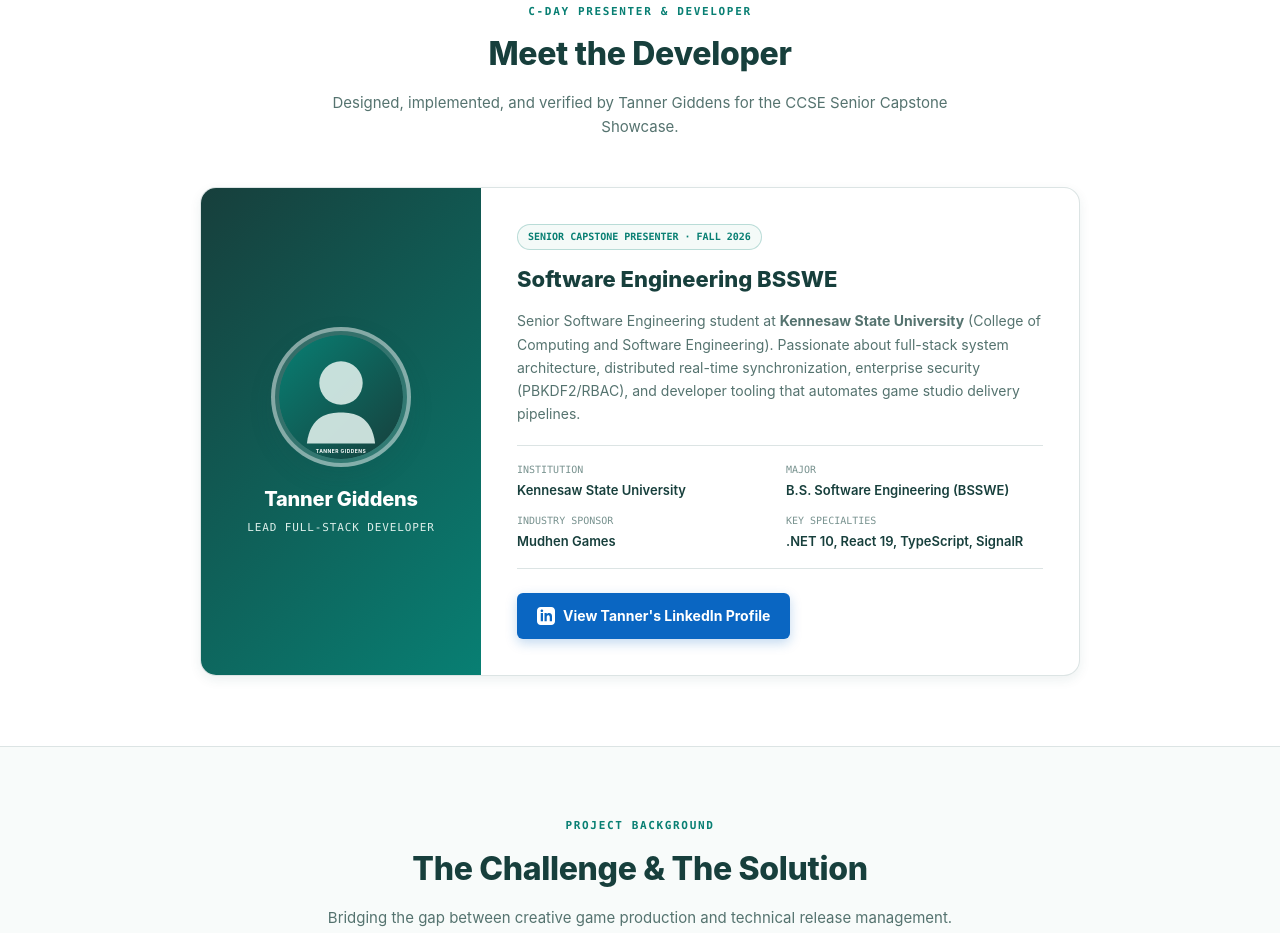
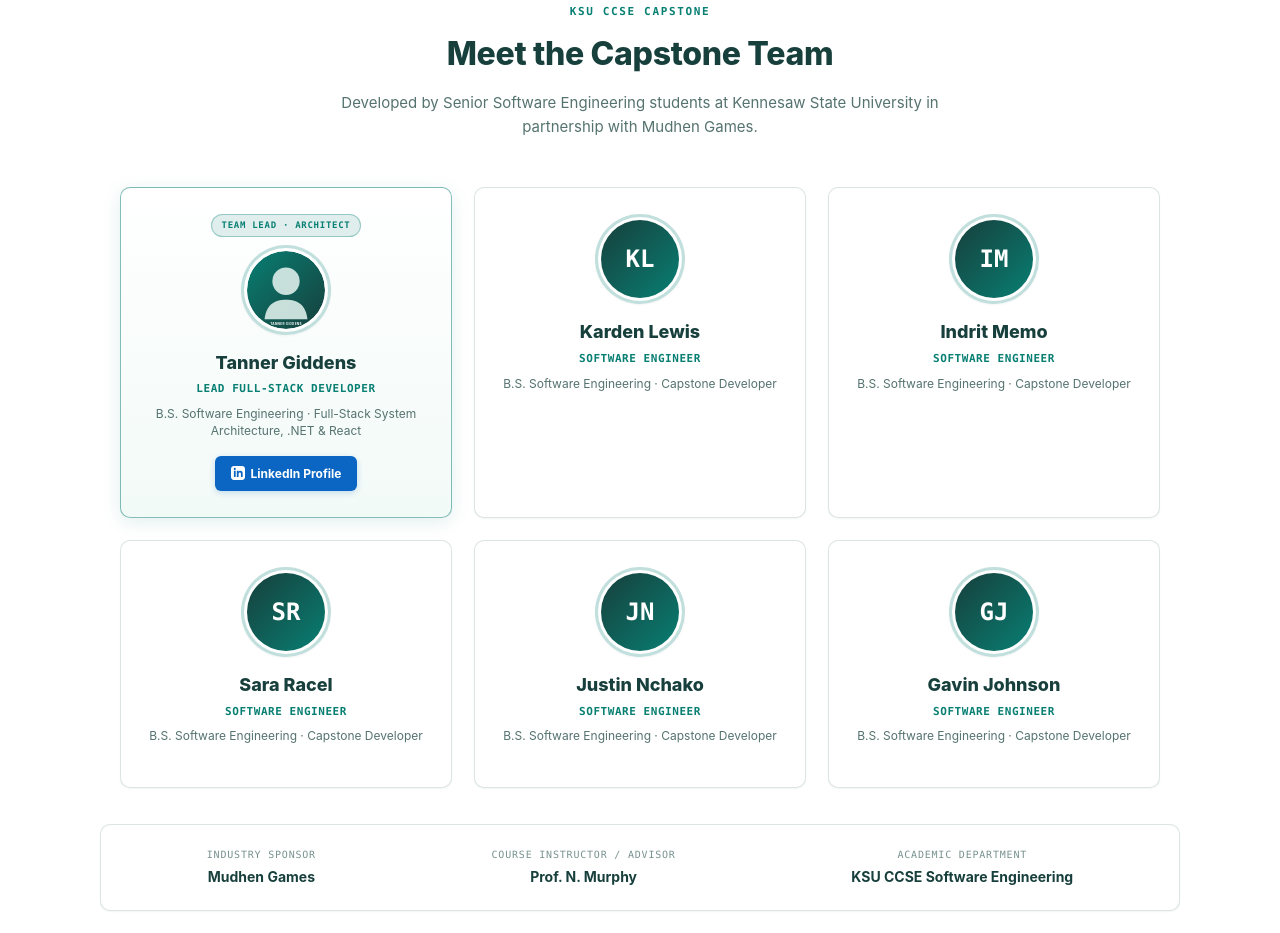
Before and after one commit to tannergiddens/mudhen-cday, a plain HTML site: page index.html in a window 1280 px wide. Shown: the part 717-1650 px from the top of the page. Drawn offline with Linux system fonts and the light colour scheme.

Commit message:
feat: expand team section to feature full capstone team and advisors

```diff
--- a/index.html
+++ b/index.html
@@ -25,7 +25,7 @@
       </div>
       <ul class="nav-links">
         <li><a href="#about" class="nav-link">About</a></li>
-        <li><a href="#developer" class="nav-link">Developer</a></li>
+        <li><a href="#team" class="nav-link">Team</a></li>
         <li><a href="#features" class="nav-link">Features</a></li>
         <li><a href="#architecture" class="nav-link">Tech Stack</a></li>
       </ul>
@@ -58,8 +58,8 @@
           </svg>
           Connect with Tanner on LinkedIn
         </a>
-        <a href="#developer" class="btn btn-secondary">
-          View Developer Profile
+        <a href="#team" class="btn btn-secondary">
+          Meet the Capstone Team
         </a>
       </div>
 
@@ -84,59 +84,99 @@
     </div>
   </header>
 
-  <!-- Developer Profile Spotlight -->
-  <section id="developer" class="section section-alt">
+  <!-- Capstone Team Section -->
+  <section id="team" class="section section-alt">
     <div class="container">
       <div class="section-header">
-        <span class="section-tag">C-Day Presenter & Developer</span>
-        <h3 class="section-title">Meet the Developer</h3>
-        <p class="section-desc">Designed, implemented, and verified by Tanner Giddens for the CCSE Senior Capstone Showcase.</p>
+        <span class="section-tag">KSU CCSE Capstone</span>
+        <h3 class="section-title">Meet the Capstone Team</h3>
+        <p class="section-desc">Developed by Senior Software Engineering students at Kennesaw State University in partnership with Mudhen Games.</p>
       </div>
 
-      <div class="profile-card">
-        <div class="profile-media">
-          <div class="profile-avatar-wrap">
-            <!-- Uses tanner.jpg if present, otherwise clean SVG avatar -->
-            <img src="assets/tanner.jpg" onerror="this.onerror=null; this.src='assets/tanner-placeholder.svg';" alt="Tanner Giddens" class="profile-avatar">
+      <div class="team-grid">
+        <!-- Tanner Giddens (Team Lead & Featured) -->
+        <div class="team-card featured">
+          <span class="team-badge-lead">Team Lead · Architect</span>
+          <div class="team-avatar-wrap">
+            <img src="assets/tanner.jpg" onerror="this.onerror=null; this.src='assets/tanner-placeholder.svg';" alt="Tanner Giddens" class="team-avatar-img">
           </div>
-          <h4 class="profile-media-name">Tanner Giddens</h4>
-          <span class="profile-media-title">Lead Full-Stack Developer</span>
+          <h4 class="team-name">Tanner Giddens</h4>
+          <span class="team-role">Lead Full-Stack Developer</span>
+          <p class="team-major">B.S. Software Engineering · Full-Stack System Architecture, .NET & React</p>
+          <div class="team-actions">
+            <a href="https://www.linkedin.com/in/tanner-giddens-1ab155346/" target="_blank" rel="noopener noreferrer" class="btn-linkedin-team">
+              <svg width="14" height="14" viewBox="0 0 24 24" fill="currentColor">
+                <path d="M19 0h-14c-2.761 0-5 2.239-5 5v14c0 2.761 2.239 5 5 5h14c2.762 0 5-2.239 5-5v-14c0-2.761-2.238-5-5-5zm-11 19h-3v-11h3v11zm-1.5-12.268c-.966 0-1.75-.79-1.75-1.764s.784-1.764 1.75-1.764 1.75.79 1.75 1.764-.783 1.764-1.75 1.764zm13.5 12.268h-3v-5.604c0-3.368-4-3.113-4 0v5.604h-3v-11h3v1.765c1.396-2.586 7-2.777 7 2.476v6.759z"/>
+              </svg>
+              LinkedIn Profile
+            </a>
+          </div>
         </div>
 
-        <div class="profile-content">
-          <span class="profile-badge">Senior Capstone Presenter · Fall 2026</span>
-          <h4 class="profile-heading">Software Engineering BSSWE</h4>
-          <p class="profile-bio">
-            Senior Software Engineering student at <strong>Kennesaw State University</strong> (College of Computing and Software Engineering). Passionate about full-stack system architecture, distributed real-time synchronization, enterprise security (PBKDF2/RBAC), and developer tooling that automates game studio delivery pipelines.
-          </p>
+        <!-- Karden Lewis -->
+        <div class="team-card">
+          <div class="team-avatar-wrap">
+            <div class="team-avatar-initials">KL</div>
+          </div>
+          <h4 class="team-name">Karden Lewis</h4>
+          <span class="team-role">Software Engineer</span>
+          <p class="team-major">B.S. Software Engineering · Capstone Developer</p>
+        </div>
 
-          <div class="profile-details">
-            <div class="detail-item">
-              <span class="detail-label">Institution</span>
-              <span class="detail-value">Kennesaw State University</span>
-            </div>
-            <div class="detail-item">
-              <span class="detail-label">Major</span>
-              <span class="detail-value">B.S. Software Engineering (BSSWE)</span>
-            </div>
-            <div class="detail-item">
-              <span class="detail-label">Industry Sponsor</span>
-              <span class="detail-value">Mudhen Games</span>
-            </div>
-            <div class="detail-item">
-              <span class="detail-label">Key Specialties</span>
-              <span class="detail-value">.NET 10, React 19, TypeScript, SignalR</span>
-            </div>
+        <!-- Indrit Memo -->
+        <div class="team-card">
+          <div class="team-avatar-wrap">
+            <div class="team-avatar-initials">IM</div>
           </div>
+          <h4 class="team-name">Indrit Memo</h4>
+          <span class="team-role">Software Engineer</span>
+          <p class="team-major">B.S. Software Engineering · Capstone Developer</p>
+        </div>
 
-          <div class="profile-actions">
-            <a href="https://www.linkedin.com/in/tanner-giddens-1ab155346/" target="_blank" rel="noopener noreferrer" class="btn-linkedin-big">
-              <svg width="18" height="18" viewBox="0 0 24 24" fill="currentColor">
-                <path d="M19 0h-14c-2.761 0-5 2.239-5 5v14c0 2.761 2.239 5 5 5h14c2.762 0 5-2.239 5-5v-14c0-2.761-2.238-5-5-5zm-11 19h-3v-11h3v11zm-1.5-12.268c-.966 0-1.75-.79-1.75-1.764s.784-1.764 1.75-1.764 1.75.79 1.75 1.764-.783 1.764-1.75 1.764zm13.5 12.268h-3v-5.604c0-3.368-4-3.113-4 0v5.604h-3v-11h3v1.765c1.396-2.586 7-2.777 7 2.476v6.759z"/>
-              </svg>
-              View Tanner's LinkedIn Profile
-            </a>
+        <!-- Sara Racel -->
+        <div class="team-card">
+          <div class="team-avatar-wrap">
+            <div class="team-avatar-initials">SR</div>
           </div>
+          <h4 class="team-name">Sara Racel</h4>
+          <span class="team-role">Software Engineer</span>
+          <p class="team-major">B.S. Software Engineering · Capstone Developer</p>
+        </div>
+
+        <!-- Justin Nchako -->
+        <div class="team-card">
+          <div class="team-avatar-wrap">
+            <div class="team-avatar-initials">JN</div>
+          </div>
+          <h4 class="team-name">Justin Nchako</h4>
+          <span class="team-role">Software Engineer</span>
+          <p class="team-major">B.S. Software Engineering · Capstone Developer</p>
+        </div>
+
+        <!-- Gavin Johnson -->
+        <div class="team-card">
+          <div class="team-avatar-wrap">
+            <div class="team-avatar-initials">GJ</div>
+          </div>
+          <h4 class="team-name">Gavin Johnson</h4>
+          <span class="team-role">Software Engineer</span>
+          <p class="team-major">B.S. Software Engineering · Capstone Developer</p>
+        </div>
+      </div>
+
+      <!-- Advisors & Sponsor bar -->
+      <div class="advisor-sponsor-bar">
+        <div>
+          <div class="advisor-item-title">Industry Sponsor</div>
+          <div class="advisor-item-value">Mudhen Games</div>
+        </div>
+        <div>
+          <div class="advisor-item-title">Course Instructor / Advisor</div>
+          <div class="advisor-item-value">Prof. N. Murphy</div>
+        </div>
+        <div>
+          <div class="advisor-item-title">Academic Department</div>
+          <div class="advisor-item-value">KSU CCSE Software Engineering</div>
         </div>
       </div>
     </div>
--- a/styles.css
+++ b/styles.css
@@ -321,150 +321,165 @@ img {
   color: var(--text-muted);
 }
 
-.profile-card {
-  background: #ffffff;
-  border: 1px solid var(--dark-border);
-  border-radius: var(--radius-lg);
-  overflow: hidden;
-  box-shadow: var(--shadow-md);
+/* ── TEAM GRID (MEET THE CAPSTONE TEAM) ── */
+.team-grid {
   display: grid;
-  grid-template-columns: 280px 1fr;
-  max-width: 880px;
+  grid-template-columns: repeat(auto-fit, minmax(280px, 1fr));
+  gap: 22px;
+  max-width: 1040px;
   margin: 0 auto;
 }
 
-.profile-media {
-  background: linear-gradient(135deg, #173f3c 0%, #087f73 100%);
+.team-card {
+  background: #ffffff;
+  border: 1px solid var(--dark-border);
+  border-radius: var(--radius-md);
+  padding: 26px 20px;
+  box-shadow: var(--shadow-sm);
   display: flex;
   flex-direction: column;
   align-items: center;
-  justify-content: center;
-  padding: 36px 24px;
   text-align: center;
-  color: #fff;
+  transition: all 0.2s ease;
+  position: relative;
 }
 
-.profile-avatar-wrap {
-  width: 140px;
-  height: 140px;
-  border-radius: 50%;
-  border: 4px solid rgba(255, 255, 255, 0.4);
-  padding: 4px;
-  background: rgba(255, 255, 255, 0.15);
-  margin-bottom: 16px;
-  box-shadow: var(--shadow-lg);
-  overflow: hidden;
+.team-card:hover {
+  transform: translateY(-3px);
+  box-shadow: var(--shadow-md);
+  border-color: rgba(8, 127, 115, 0.4);
 }
 
-.profile-avatar {
+.team-card.featured {
+  border-color: rgba(8, 127, 115, 0.5);
+  box-shadow: 0 4px 18px rgba(8, 127, 115, 0.12);
+  background: linear-gradient(180deg, #ffffff 0%, #f2faf7 100%);
+}
+
+.team-avatar-wrap {
+  width: 90px;
+  height: 90px;
+  border-radius: 50%;
+  border: 3px solid rgba(8, 127, 115, 0.25);
+  padding: 3px;
+  background: #ffffff;
+  margin-bottom: 14px;
+  overflow: hidden;
+  box-shadow: var(--shadow-sm);
+}
+
+.team-avatar-img {
   width: 100%;
   height: 100%;
   border-radius: 50%;
   object-fit: cover;
 }
 
-.profile-media-name {
-  font-size: 20px;
+.team-avatar-initials {
+  width: 100%;
+  height: 100%;
+  border-radius: 50%;
+  background: linear-gradient(135deg, #173f3c 0%, #087f73 100%);
+  display: flex;
+  align-items: center;
+  justify-content: center;
+  font-family: var(--font-mono);
   font-weight: 800;
-  letter-spacing: -0.01em;
-  margin-bottom: 4px;
+  font-size: 24px;
+  color: #ffffff;
 }
 
-.profile-media-title {
+.team-badge-lead {
+  display: inline-block;
+  padding: 3px 10px;
+  background: rgba(8, 127, 115, 0.12);
+  border: 1px solid rgba(8, 127, 115, 0.35);
+  border-radius: var(--radius-full);
+  font-family: var(--font-mono);
+  font-size: 9px;
+  font-weight: 800;
+  color: var(--primary);
+  text-transform: uppercase;
+  letter-spacing: 0.08em;
+  margin-bottom: 8px;
+}
+
+.team-name {
+  font-size: 18px;
+  font-weight: 800;
+  color: var(--dark);
+  margin-bottom: 3px;
+}
+
+.team-role {
   font-family: var(--font-mono);
   font-size: 11px;
   text-transform: uppercase;
-  letter-spacing: 0.08em;
-  color: var(--primary-light);
+  color: var(--primary);
+  font-weight: 700;
+  letter-spacing: 0.05em;
+  margin-bottom: 8px;
 }
 
-.profile-content {
-  padding: 36px 36px;
-  display: flex;
-  flex-direction: column;
-  justify-content: center;
+.team-major {
+  font-size: 12px;
+  color: var(--text-muted);
+  line-height: 1.4;
+  margin-bottom: 16px;
+  flex-grow: 1;
 }
 
-.profile-badge {
-  display: inline-block;
-  align-self: flex-start;
-  padding: 4px 10px;
-  background: var(--primary-bg);
-  border: 1px solid rgba(8, 127, 115, 0.25);
-  border-radius: var(--radius-full);
-  font-family: var(--font-mono);
-  font-size: 10px;
-  font-weight: 700;
-  color: var(--primary);
-  text-transform: uppercase;
-  margin-bottom: 12px;
+.team-actions {
+  margin-top: auto;
 }
 
-.profile-heading {
-  font-size: 22px;
-  font-weight: 800;
-  color: var(--dark);
-  margin-bottom: 12px;
+.btn-linkedin-team {
+  background: var(--linkedin);
+  color: #fff;
+  padding: 8px 16px;
+  font-size: 12px;
+  font-weight: 700;
+  border-radius: var(--radius-sm);
+  display: inline-flex;
+  align-items: center;
+  gap: 6px;
+  box-shadow: 0 2px 6px rgba(10, 102, 194, 0.2);
+  transition: all 0.15s ease;
 }
 
-.profile-bio {
-  font-size: 14px;
-  color: var(--text-muted);
-  line-height: 1.65;
-  margin-bottom: 20px;
+.btn-linkedin-team:hover {
+  background: var(--linkedin-hover);
+  transform: translateY(-1px);
 }
 
-.profile-details {
-  display: grid;
-  grid-template-columns: 1fr 1fr;
-  gap: 12px;
-  padding: 16px 0;
-  border-top: 1px solid var(--dark-border);
-  border-bottom: 1px solid var(--dark-border);
-  margin-bottom: 24px;
+.advisor-sponsor-bar {
+  margin-top: 36px;
+  padding: 22px 28px;
+  background: #ffffff;
+  border: 1px solid var(--dark-border);
+  border-radius: var(--radius-md);
+  display: flex;
+  flex-wrap: wrap;
+  align-items: center;
+  justify-content: space-around;
+  gap: 20px;
+  text-align: center;
+  box-shadow: var(--shadow-sm);
 }
 
-.detail-item span {
-  display: block;
-}
-
-.detail-label {
+.advisor-item-title {
   font-family: var(--font-mono);
   font-size: 10px;
   text-transform: uppercase;
   color: var(--text-sub);
-  margin-bottom: 2px;
+  letter-spacing: 0.08em;
+  margin-bottom: 3px;
 }
 
-.detail-value {
-  font-size: 13px;
-  font-weight: 600;
-  color: var(--text-main);
-}
-
-.profile-actions {
-  display: flex;
-  flex-wrap: wrap;
-  gap: 12px;
-}
-
-.btn-linkedin-big {
-  background: var(--linkedin);
-  color: #fff;
-  padding: 12px 20px;
+.advisor-item-value {
   font-size: 14px;
   font-weight: 700;
-  border-radius: var(--radius-sm);
-  display: inline-flex;
-  align-items: center;
-  gap: 8px;
-  box-shadow: 0 4px 12px rgba(10, 102, 194, 0.25);
-  transition: all 0.15s ease;
-}
-
-.btn-linkedin-big:hover {
-  background: var(--linkedin-hover);
-  transform: translateY(-1px);
+  color: var(--dark);
 }
 
 /* ── FEATURES GRID ── */
```
